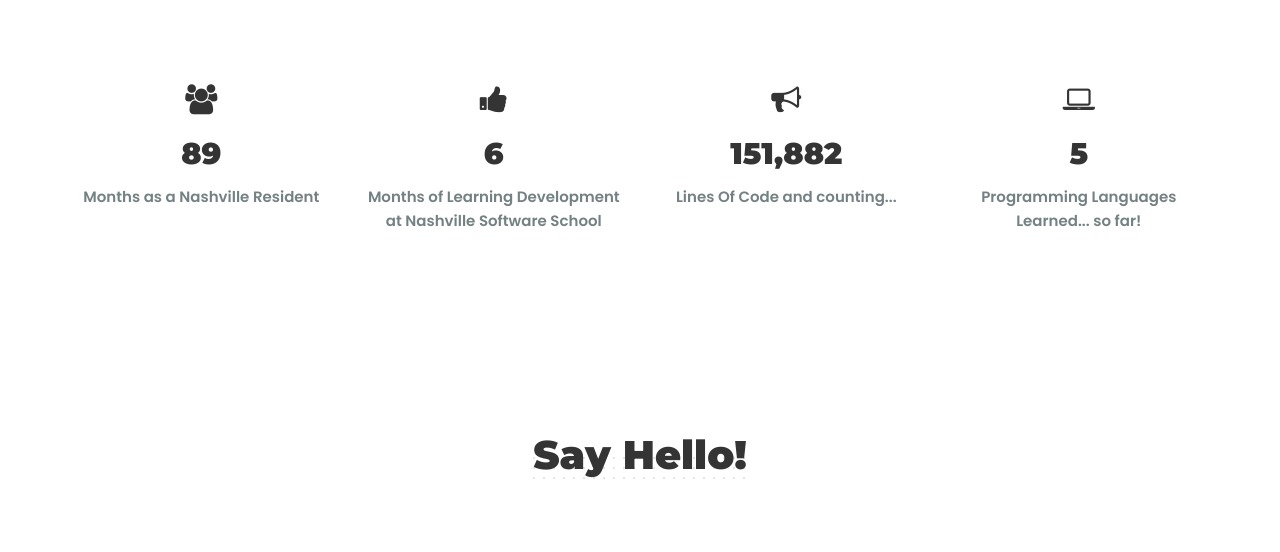
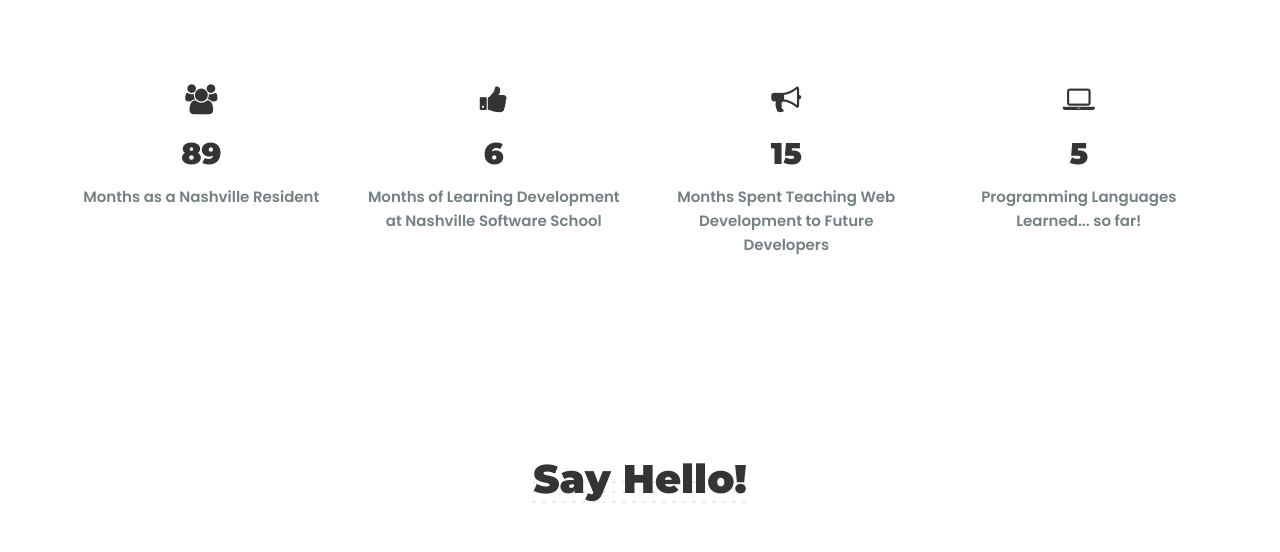
Before and after one commit to leahhoefling/leahhoefling.github.io, a plain HTML site: page index.html in a window 1280 px wide. Shown: the part 4540-5092 px from the top of the page. Drawn offline with nearby package versions, Linux system fonts and the light colour scheme.

Commit message:
changed lines of code to teaching

```diff
--- a/index.html
+++ b/index.html
@@ -603,8 +603,8 @@
 				<div class="col-md-3">
 					<div class="item">
 						<span class="icon"><i class="fa fa-bullhorn" aria-hidden="true"></i></span>
-						<h3 class="counter">151,882</h3>
-						<p>Lines Of Code and counting...</p>
+						<h3 class="counter">15</h3>
+						<p>Months Spent Teaching Web Development to Future Developers</p>
 					</div>
 				</div>
 
```
